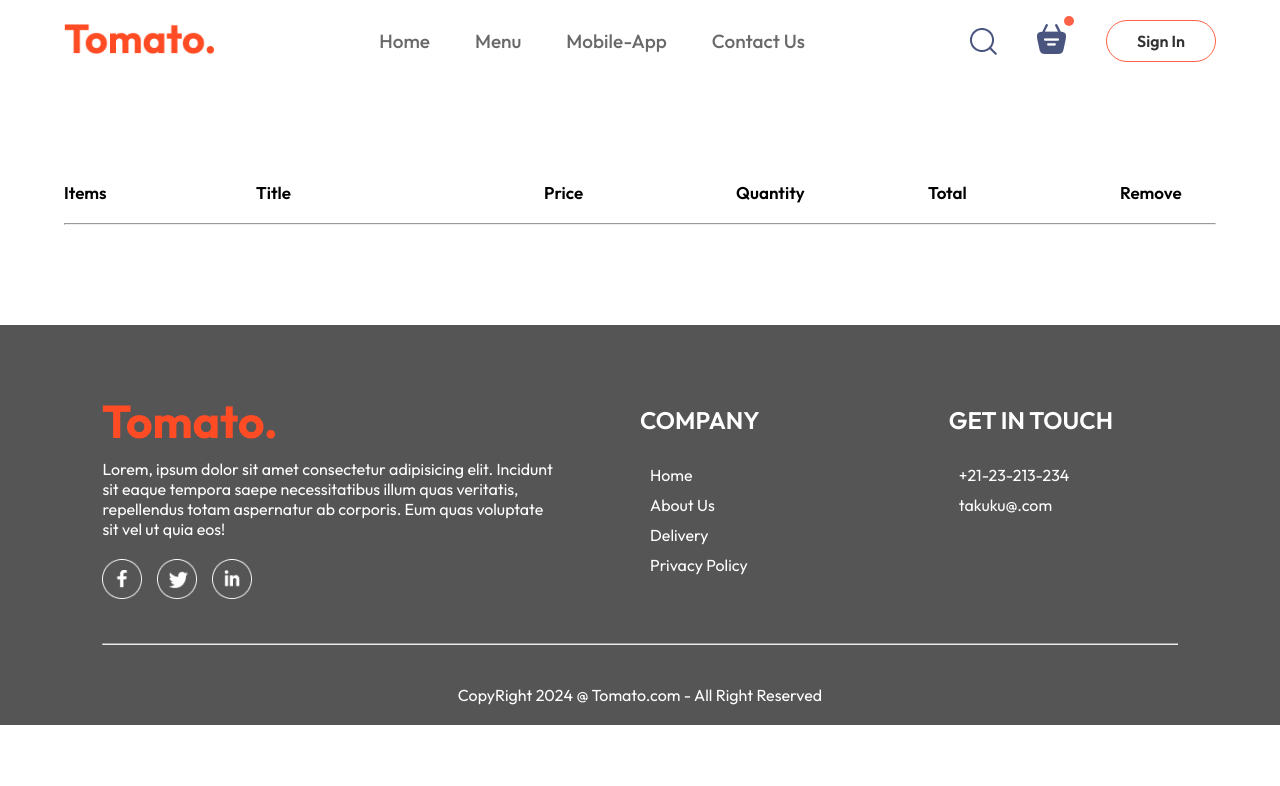
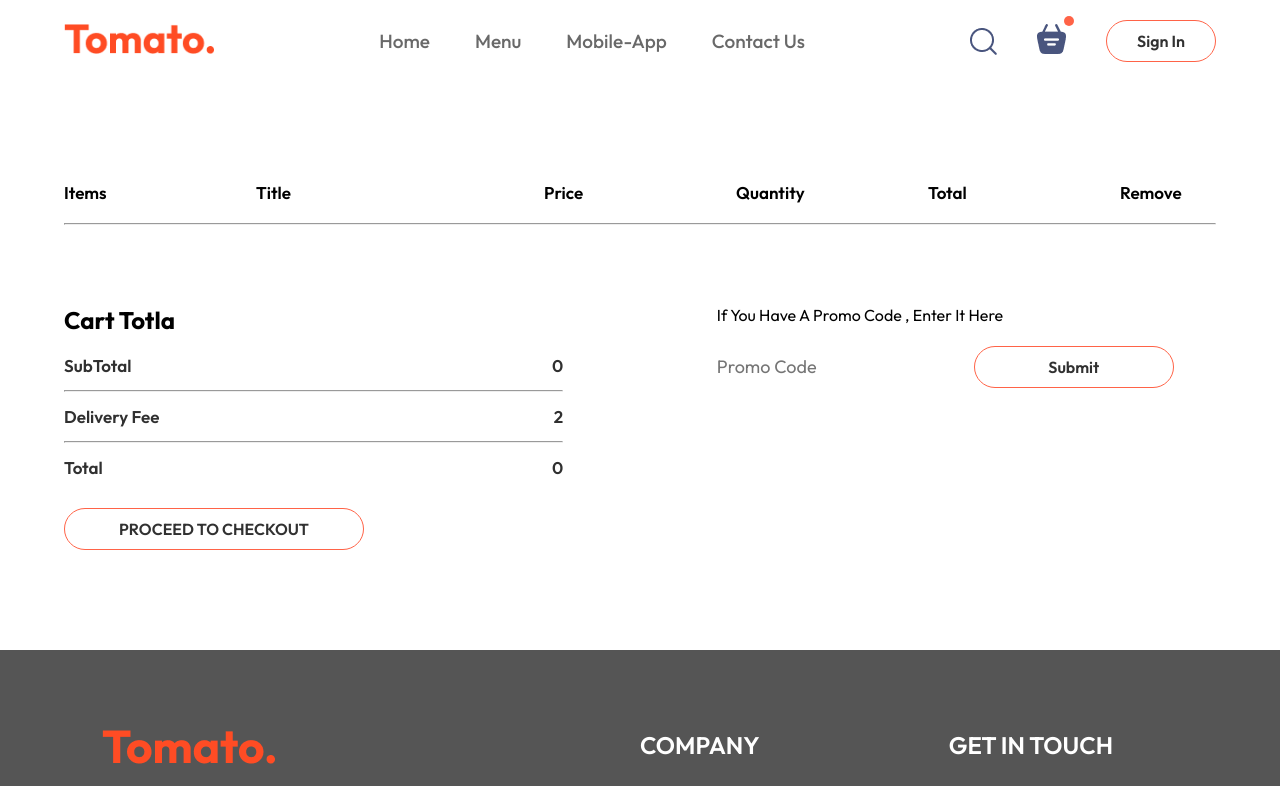
Before and after one commit to PrimeBeyonder/food_service, a React (Vite) app: page /cart in a window 1280 px wide. Shown: the top 786 px of the page. Built offline with nearby package versions, Linux system fonts and the light colour scheme.

Commit message:
order bottom done

```diff
--- a/src/pages/Cart/Cart.css
+++ b/src/pages/Cart/Cart.css
@@ -45,3 +45,94 @@
     background-color: tomato;
     border-radius: 7px;
 }
+
+.cart-bottom {
+    margin-top: 80px;
+    display: flex;
+    justify-content: space-between;
+    gap: max(12vw, 20px);
+
+}
+
+.cart-total {
+    flex: 1;
+    display: flex;
+    flex-direction: column;
+    gap: 20px;
+}
+
+.cart-total-details {
+    display: flex;
+    justify-content: space-between;
+    color: #303030;
+    font-size: 17px;
+    margin-bottom: 10px;
+    font-weight: 600;
+}
+
+.cart-total hr {
+    margin: 14px 0;
+}
+
+.cart-total button {
+    background-color: transparent;
+    font-size: 16px;
+    color: rgb(49, 49, 49);
+    border: 1px solid tomato;
+    padding: 10px 30px;
+    border-radius: 60px;
+    width: 300px;
+    cursor: pointer;
+    font-weight: 600;
+    transition: all 0.4s;
+}
+
+.cart-total button:hover {
+    background-color: tomato;
+    color: white;
+}
+
+.cart-promocode {
+    flex: 1;
+}
+
+.cart-promocodep {
+    color: #555;
+}
+
+.cart-promocode input {
+    margin-top: 30px;
+    justify-content: space-between;
+    align-items: center;
+    background-color: #919191;
+    border-radius: 4px;
+}
+
+.cart-promocode-input input {
+    background: transparent;
+    border: none;
+    outline: none;
+    font-size: 18px;
+}
+
+.cart-promocode-input button {
+    background-color: transparent;
+    font-size: 16px;
+    color: rgb(49, 49, 49);
+    border: 1px solid tomato;
+    padding: 10px 30px;
+    border-radius: 60px;
+    width: 200px;
+    margin-top: 20px;
+    cursor: pointer;
+    font-weight: 600;
+    transition: all 0.4s;
+}
+
+.cart-promocode-input button:hover {
+    background-color: tomato;
+    color: white;
+}
+@media () {
+
+}
--- a/src/pages/Cart/Cart.jsx
+++ b/src/pages/Cart/Cart.jsx
@@ -35,6 +35,37 @@
                     }
                 })}
             </div>
+            <div className="cart-bottom">
+                <div className="cart-total">
+                    <h2>Cart Totla</h2>
+                    <div>
+                        <div className="cart-total-details">
+                            <p>SubTotal</p>
+                            <p>{0}</p>
+                        </div>
+                        <hr />
+                        <div className="cart-total-details">
+                            <p>Delivery Fee</p>
+                            <p>{2}</p>
+                        </div>
+                        <hr />
+                        <div className="cart-total-details">
+                            <p>Total</p>
+                            <p>{0}</p>
+                        </div>
+                    </div>
+                    <button>PROCEED TO CHECKOUT</button>
+                </div>
+                <div className="cart-promocode">
+                    <div>
+                        <p>If You Have A Promo Code , Enter It Here</p>
+                        <div className="cart-promocode-input">
+                            <input type="text" placeholder='Promo Code' />
+                            <button>Submit</button>
+                        </div>
+                    </div>
+                </div>
+            </div>
         </div>
     )
 }
```
